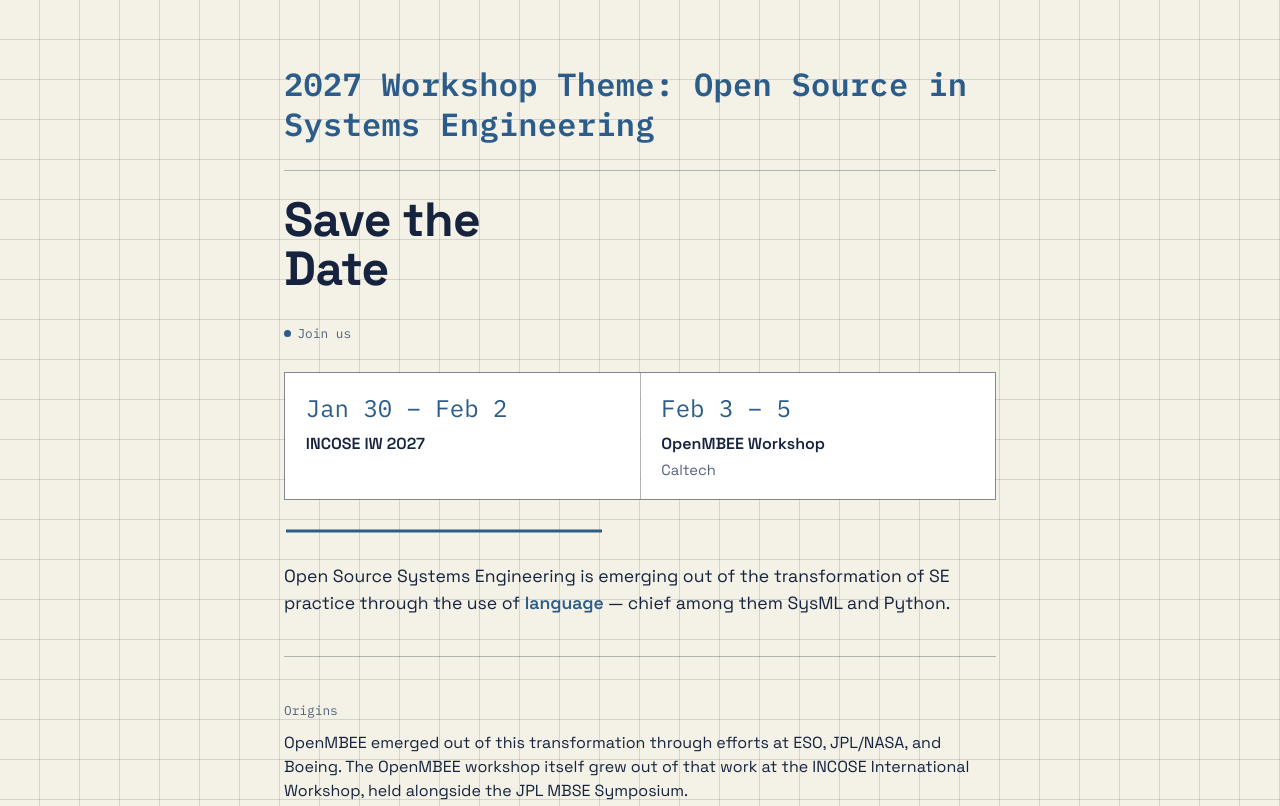
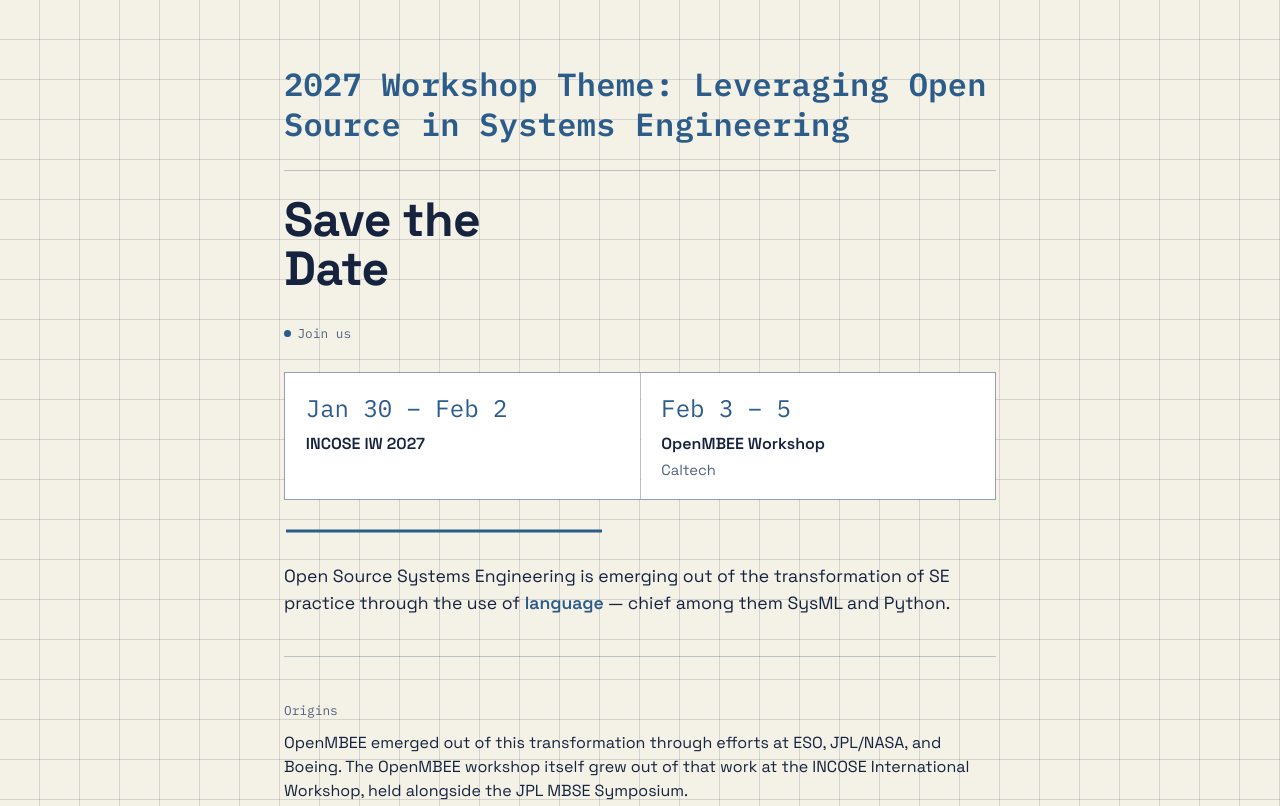
Before and after one commit to Open-MBEE/openmbee-workshops.github.io, a plain HTML site: page index.html in a window 1280 px wide. Shown: the top 806 px of the page. Drawn offline with Linux system fonts and the light colour scheme.

Commit message:
Update index.html

```diff
--- a/index.html
+++ b/index.html
@@ -16,7 +16,7 @@
     --muted: #52627C;
     --accent: #2C5C8A;
     --line: rgba(22,35,63,0.14);
-    --line-strong: rgba(22,35,63,0.30);
+    --line-strong: rgba(58, 79, 125, 0.3);
     padding-top: env(safe-area-inset-top, 0px);
     padding-bottom: env(safe-area-inset-bottom, 0px);
   }
@@ -242,7 +242,7 @@
 <body>
   <main class="sheet">
     <header class="hero">
-      <p class="event-name">2027 Workshop Theme: Open Source in Systems Engineering</p>
+      <p class="event-name">2027 Workshop Theme: Leveraging Open Source in Systems Engineering</p>
       <h1 class="title">Save the<br>Date</h1>
       <p class="frame-tag mono"><span class="dot"></span>Join us</p>
 
```
